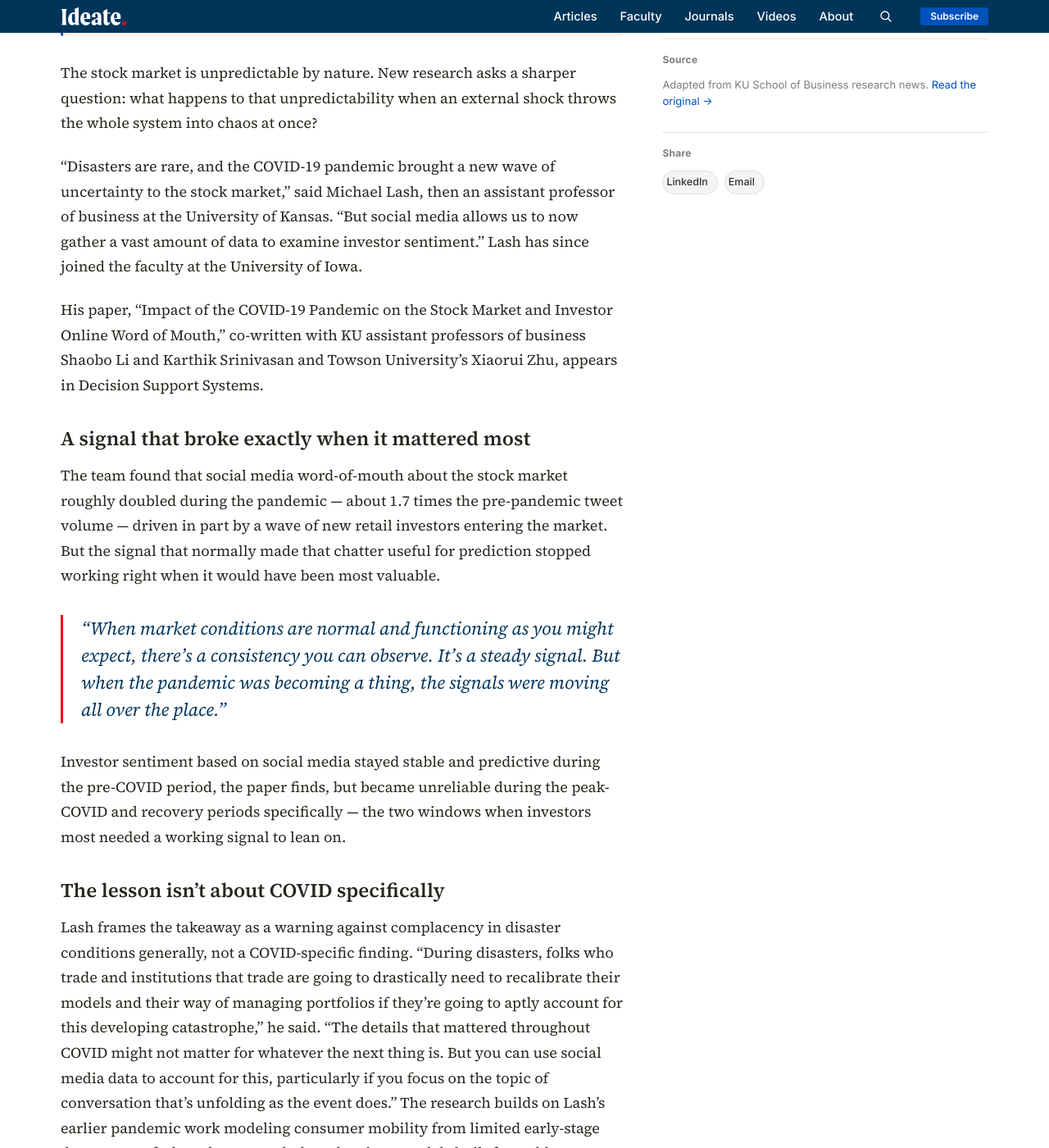
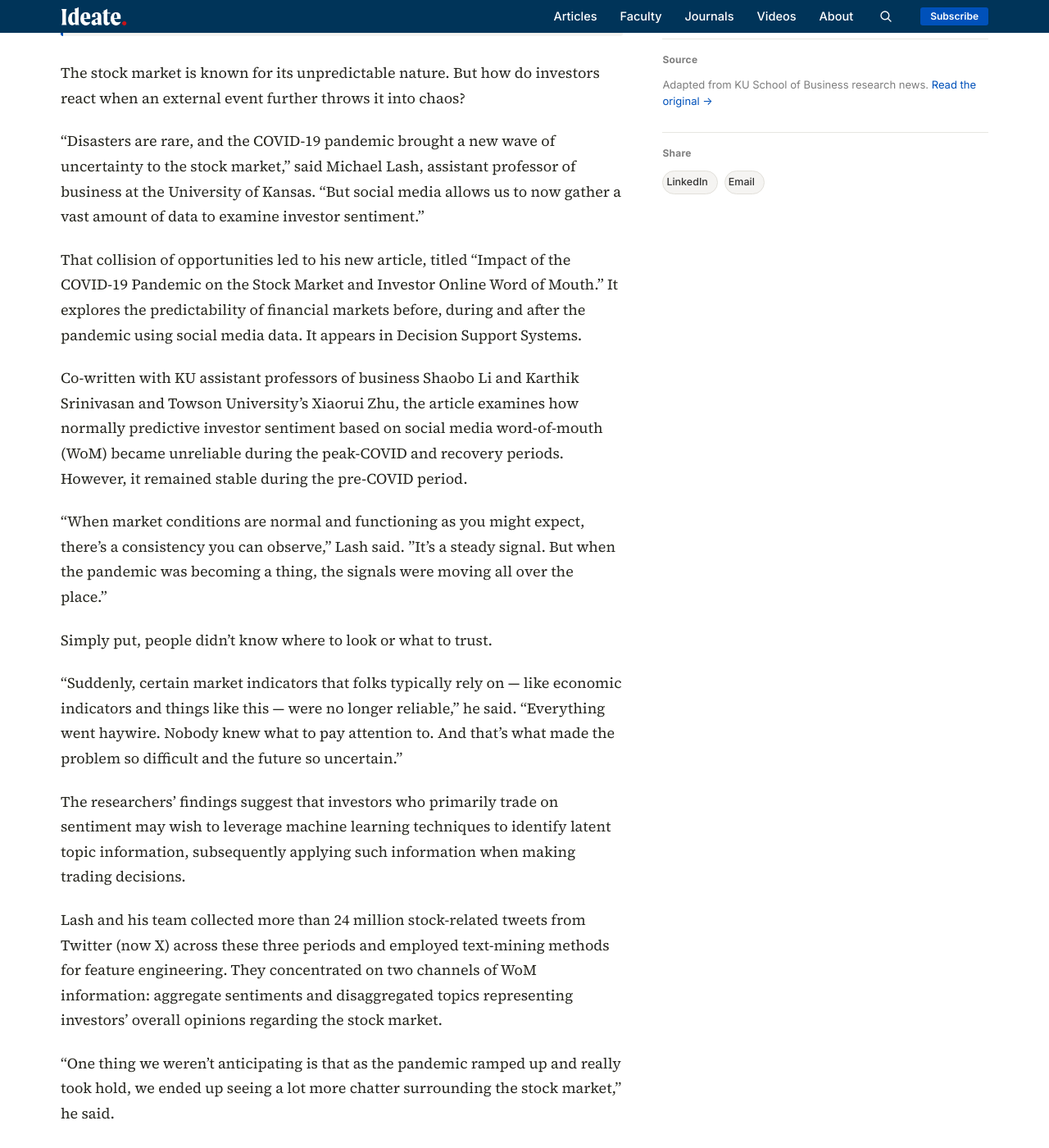
Before and after one commit to KUBschool/ideate, a Jekyll site: the page built from _articles/2023-09-18-pandemic-stock-market-social-media.md, in a window 1280 px wide and 1400 px high, scrolled down 1117 px. Shown: the whole window at 82% size. Built offline with Jekyll 4.4.1, drawn with Linux system fonts in a browser that asks for light colours; some of the changed text lies outside the part shown.

Commit message:
Update Article “2023-09-18-pandemic-stock-market-social-media”

```diff
--- a/_articles/2023-09-18-pandemic-stock-market-social-media.md
+++ b/_articles/2023-09-18-pandemic-stock-market-social-media.md
@@ -1,39 +1,57 @@
 ---
-title: "Pandemic altered predictability of stock market, according to social media data"
-dek: "Investor sentiment on social media reliably tracks the market in normal times. During COVID-19's peak and recovery, that signal broke down entirely — and figuring out why offers a playbook for the next disaster."
+title: Pandemic altered predictability of stock market, according to social media data
+dek: Investor sentiment on social media reliably tracks the market in normal
+  times. During COVID-19's peak and recovery, that signal broke down entirely —
+  and figuring out why offers a playbook for the next disaster.
 topic: analytics
 faculty:
   - shaobo-li
   - karthik-srinivasan
-byline: "Michael Lash, Shaobo Li & Karthik Srinivasan"
+byline: Michael Lash, Shaobo Li & Karthik Srinivasan
 date: 2023-09-18
+image: /assets/uploads/covid-investing.jpeg
 image_tint: limestone
 featured: false
-source_url: "https://business.ku.edu/pandemic-altered-predictability-stock-market-according-social-media-data"
-answer_box: >-
-  Research examining investor sentiment on social media as a predictor
-  of stock market behavior finds that signal remained stable and
-  reliable before COVID-19, but became unreliable during the pandemic's
-  peak and recovery periods — evidence that models built on "normal"
-  conditions can break down precisely when a disaster makes them most
-  needed, and that trading strategies need to be rebuilt for disaster
-  conditions rather than patched.
+source_url: https://business.ku.edu/pandemic-altered-predictability-stock-market-according-social-media-data
+answer_box: Research examining investor sentiment on social media as a predictor
+  of stock market behavior finds that signal remained stable and reliable before
+  COVID-19, but became unreliable during the pandemic's peak and recovery
+  periods — evidence that models built on "normal" conditions can break down
+  precisely when a disaster makes them most needed, and that trading strategies
+  need to be rebuilt for disaster conditions rather than patched.
+journal: Decision Support Systems
+journal_url: https://www.sciencedirect.com/science/article/pii/S0167923623001495
 ---
+The stock market is known for its unpredictable nature. But how do investors react when an external event further throws it into chaos?
 
-The stock market is unpredictable by nature. New research asks a sharper question: what happens to that unpredictability when an external shock throws the whole system into chaos at once?
+“Disasters are rare, and the COVID-19 pandemic brought a new wave of uncertainty to the stock market,” said Michael Lash, assistant professor of business at the University of Kansas. “But social media allows us to now gather a vast amount of data to examine investor sentiment.”
 
-"Disasters are rare, and the COVID-19 pandemic brought a new wave of uncertainty to the stock market," said Michael Lash, then an assistant professor of business at the University of Kansas. "But social media allows us to now gather a vast amount of data to examine investor sentiment." Lash has since joined the faculty at the University of Iowa.
+That collision of opportunities led to his new article, titled [“Impact of the COVID-19 Pandemic on the Stock Market and Investor Online Word of Mouth.”](https://www.sciencedirect.com/science/article/pii/S0167923623001495) It explores the predictability of financial markets before, during and after the pandemic using social media data. It appears in Decision Support Systems.
 
-His paper, "Impact of the COVID-19 Pandemic on the Stock Market and Investor Online Word of Mouth," co-written with KU assistant professors of business Shaobo Li and Karthik Srinivasan and Towson University's Xiaorui Zhu, appears in Decision Support Systems.
+Co-written with KU assistant professors of business Shaobo Li and Karthik Srinivasan and Towson University’s Xiaorui Zhu, the article examines how normally predictive investor sentiment based on social media word-of-mouth (WoM) became unreliable during the peak-COVID and recovery periods. However, it remained stable during the pre-COVID period.
 
-## A signal that broke exactly when it mattered most
+“When market conditions are normal and functioning as you might expect, there’s a consistency you can observe," Lash said. "It’s a steady signal. But when the pandemic was becoming a thing, the signals were moving all over the place.”
 
-The team found that social media word-of-mouth about the stock market roughly doubled during the pandemic — about 1.7 times the pre-pandemic tweet volume — driven in part by a wave of new retail investors entering the market. But the signal that normally made that chatter useful for prediction stopped working right when it would have been most valuable.
+Simply put, people didn’t know where to look or what to trust.
 
-> "When market conditions are normal and functioning as you might expect, there's a consistency you can observe. It's a steady signal. But when the pandemic was becoming a thing, the signals were moving all over the place."
+“Suddenly, certain market indicators that folks typically rely on — like economic indicators and things like this — were no longer reliable," he said. "Everything went haywire. Nobody knew what to pay attention to. And that’s what made the problem so difficult and the future so uncertain.”
 
-Investor sentiment based on social media stayed stable and predictive during the pre-COVID period, the paper finds, but became unreliable during the peak-COVID and recovery periods specifically — the two windows when investors most needed a working signal to lean on.
+The researchers’ findings suggest that investors who primarily trade on sentiment may wish to leverage machine learning techniques to identify latent topic information, subsequently applying such information when making trading decisions.
 
-## The lesson isn't about COVID specifically
+Lash and his team collected more than 24 million stock-related tweets from Twitter (now X) across these three periods and employed text-mining methods for feature engineering. They concentrated on two channels of WoM information: aggregate sentiments and disaggregated topics representing investors’ overall opinions regarding the stock market.
 
-Lash frames the takeaway as a warning against complacency in disaster conditions generally, not a COVID-specific finding. "During disasters, folks who trade and institutions that trade are going to drastically need to recalibrate their models and their way of managing portfolios if they're going to aptly account for this developing catastrophe," he said. "The details that mattered throughout COVID might not matter for whatever the next thing is. But you can use social media data to account for this, particularly if you focus on the topic of conversation that's unfolding as the event does." The research builds on Lash's earlier pandemic work modeling consumer mobility from limited early-stage data — part of a broader research thread on how models built for stable conditions need to be rebuilt, not just patched, once conditions stop being stable.
+“One thing we weren’t anticipating is that as the pandemic ramped up and really took hold, we ended up seeing a lot more chatter surrounding the stock market,” he said.
+
+“The number of tweets about the stock market before the pandemic versus during it was around 1.7 times the number. Other media sources have reported that there were a lot more retail investors entering into the market who began trading during this time, and these tweets could be due to the stay-at-home effect.”
+
+Another unanticipated finding involved the increase in tweets that were specifically putting out daily stock rankings.
+
+“We speculated this was in response to the drastic ramp-up of the number of retail investors entering the stock market," he said. "And we speculated many of these new retail investors might be paying attention to such advertisements, saying, ‘Here are the top trending stocks. Here are the stocks with the largest returns over the last day, week, month.’”
+
+Lash's [previous research about the pandemic](https://news.ku.edu/2023/01/26/new-model-effectively-predicts-consumers-retail-shopping-mobility-during-pandemic) was in his 2023 paper [“Predicting mobility using limited data during early stages of a pandemic,”](https://www.sciencedirect.com/science/article/abs/pii/S0148296322008785) which explored how health metrics drive consumers’ risk perception and affect retail mobility. It appeared in the Journal of Business Research. An Iowa native, Lash started working at KU in 2019. His expertise includes business analytics, machine learning and predictive modeling.
+
+The main takeaway of his latest piece is clear: Don’t do business as usual if there’s a disaster.
+
+“During disasters, folks who trade and institutions that trade are going to drastically need to recalibrate their models and their way of managing portfolios if they’re going to aptly account for this developing catastrophe,” Lash said.
+
+“The details that mattered throughout COVID might not matter for whatever the next thing is. But you can use social media data to account for this, particularly if you focus on the topic of conversation that’s unfolding as the event does.”
```
Also changed, not shown: assets/uploads/covid-investing.jpeg (added).
